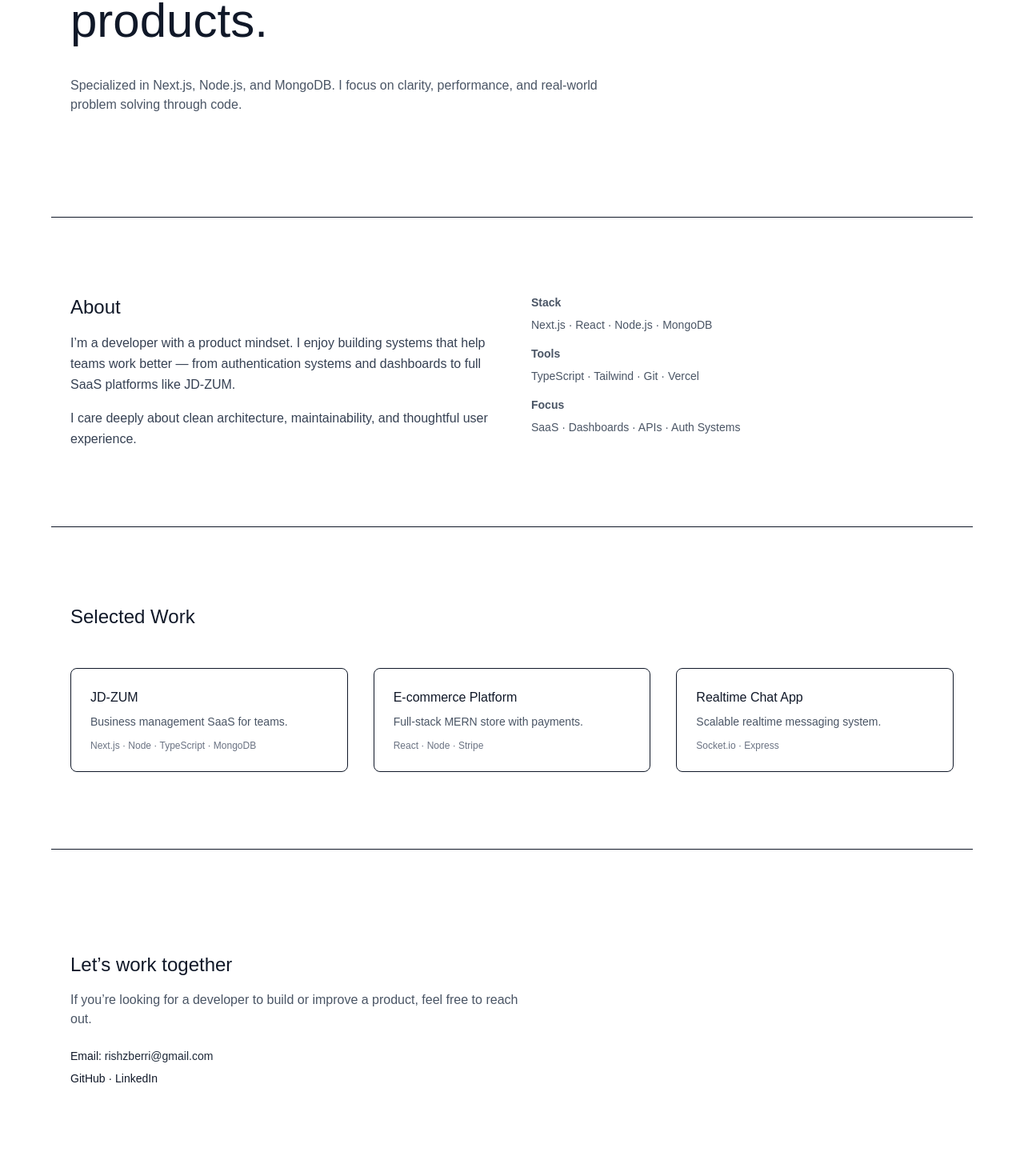
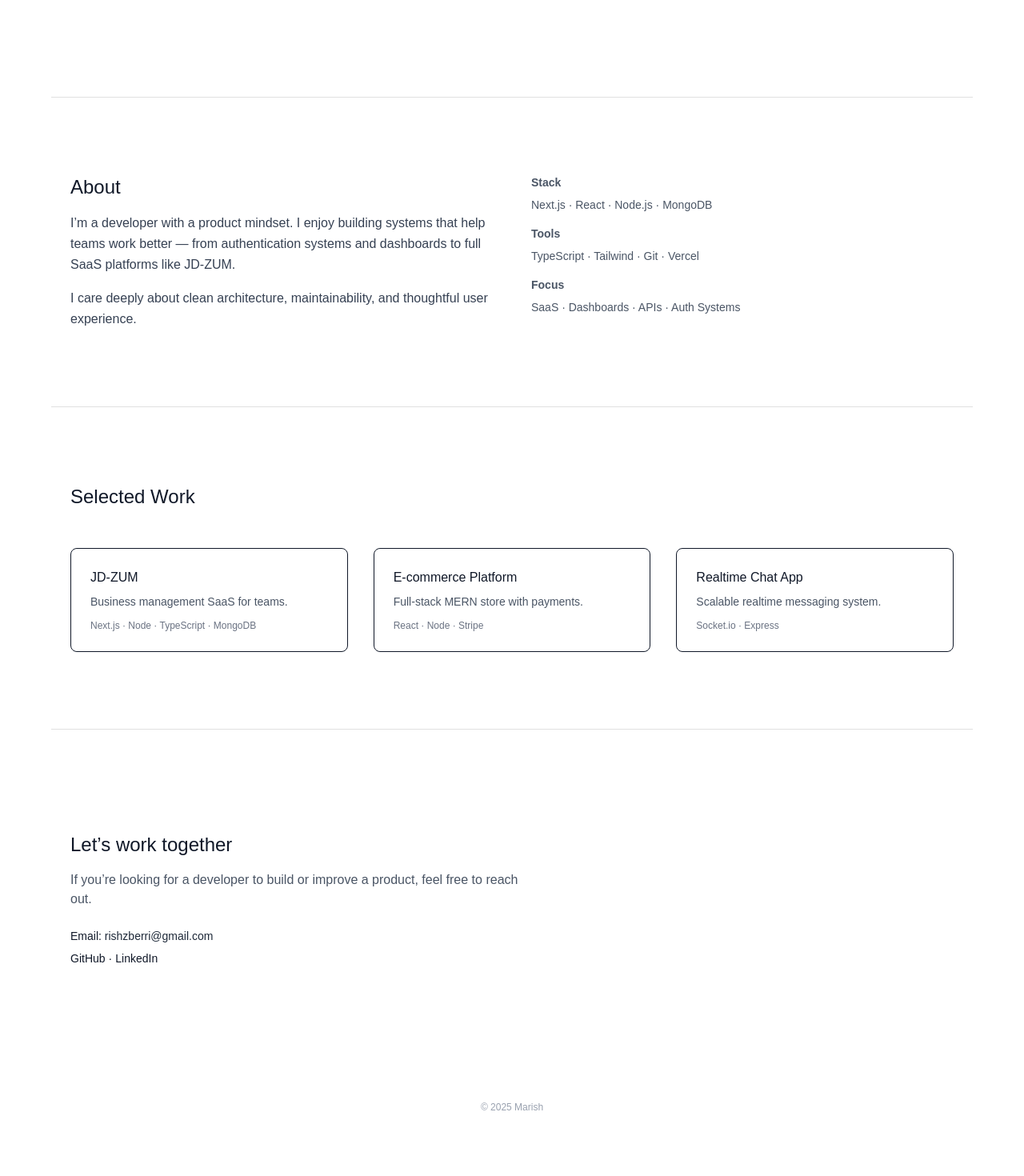
Before and after one commit to arish-web/portfolio, a Next.js app: page / in a window 1280 px wide. Shown: the part 500-1970 px from the top of the page at 80% size. After the commit the page ends 1932 px from the top, so only its background shows below. Built offline with nearby package versions, Linux system fonts and the light colour scheme.

Commit message:
update website layout and responsive design

```diff
--- a/app/page.tsx
+++ b/app/page.tsx
@@ -43,11 +43,9 @@ export default function Home() {
 
         {/* HERO */}
         <section className="max-w-6xl mx-auto px-6 pt-20 pb-32">
-          <h2 className="text-5xl md:text-6xl font-light leading-tight max-w-4xl">
-            I’m a <span className="font-medium">MERN Stack Developer</span> who
-            builds
-            <br /> clean, scalable web applications
-            <br /> and business‑focused SaaS products.
+          <h2 className="text-5xl md:text-6xl font-light leading-tight max-w-5xl">
+            I’m a <span className="font-medium">MERN Stack Developer</span>
+            <br /> who builds clean, scalable web applications and products.
           </h2>
 
           <p className="mt-8 text-gray-600 max-w-2xl">
@@ -57,7 +55,10 @@ export default function Home() {
         </section>
 
         {/* ABOUT */}
-        <section id="about" className="max-w-6xl mx-auto px-6 py-24 border-t">
+        <section
+          id="about"
+          className="max-w-6xl mx-auto px-6 py-24 border-t border-black/12"
+        >
           <div className="grid md:grid-cols-2 gap-12">
             <div>
               <h3 className="text-2xl font-medium mb-4">About</h3>
@@ -89,7 +90,10 @@ export default function Home() {
         </section>
 
         {/* WORK */}
-        <section id="work" className="max-w-6xl mx-auto px-6 py-24 border-t">
+        <section
+          id="work"
+          className="max-w-6xl mx-auto px-6 py-24 border-t border-black/12"
+        >
           <h3 className="text-2xl font-medium mb-12">Selected Work</h3>
 
           <div className="grid md:grid-cols-3 gap-8">
@@ -124,7 +128,10 @@ export default function Home() {
         </section>
 
         {/* CONTACT */}
-        <section id="contact" className="max-w-6xl mx-auto px-6 py-32 border-t">
+        <section
+          id="contact"
+          className="max-w-6xl mx-auto px-6 py-32 border-t border-black/12"
+        >
           <h3 className="text-2xl font-medium">Let’s work together</h3>
           <p className="mt-4 text-gray-600 max-w-xl">
             If you’re looking for a developer to build or improve a product,
@@ -135,7 +142,27 @@ export default function Home() {
             <p>
               Email: <span className="text-gray-800">rishzberri@gmail.com</span>
             </p>
-            <p className="mt-2">GitHub · LinkedIn</p>
+            {/* <p className="mt-2">GitHub · LinkedIn</p> */}
+            <p className="mt-2">
+              {" "}
+              <a
+                href="https://github.com/arish-web"
+                target="_blank"
+                rel="noopener noreferrer"
+                className="hover:underline"
+              >
+                GitHub
+              </a>
+              <span className="px-1">·</span>
+              <a
+                href="https://www.linkedin.com/in/mariswarakannana"
+                target="_blank"
+                rel="noopener noreferrer"
+                className="hover:underline"
+              >
+                LinkedIn
+              </a>
+            </p>
           </div>
         </section>
 
```
